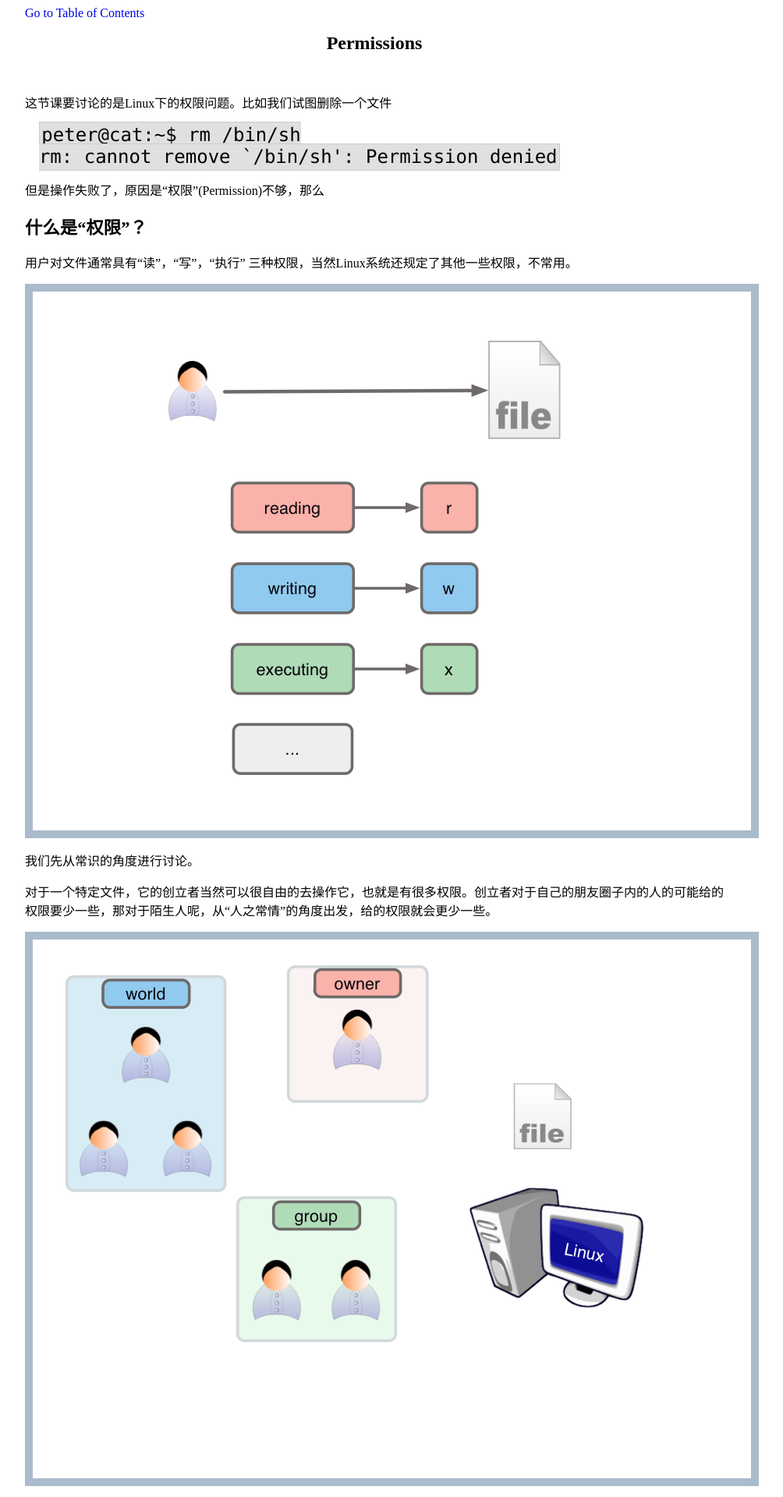
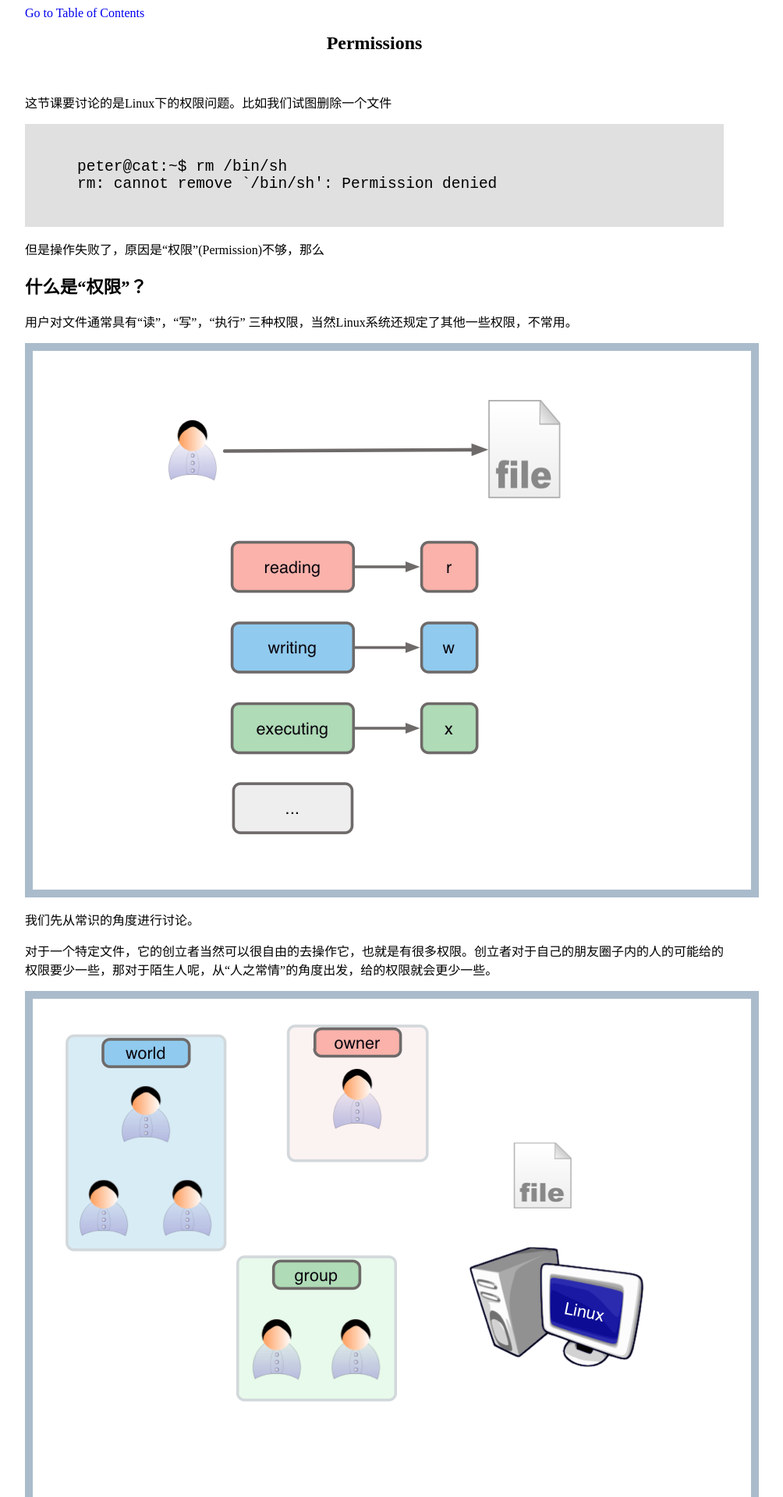
Before and after one commit to happypeter/LGCB, a Jekyll site: the page built from book/bash_perm.md, in a window 1280 px wide. Shown: the top 1920 px of the page at 78% size, without its empty margins (160-1164 px from the left). Built offline with Jekyll 4.4.1, drawn with Linux system fonts in a browser that asks for light colours; Markdown is read by kramdown in place of the engine named in the settings.

Commit message:
need to use div if I want the nice dark bacground for the block

```diff
--- a/book/bash_perm.md
+++ b/book/bash_perm.md
@@ -4,9 +4,13 @@ title: Permissions
 ---
 
 这节课要讨论的是Linux下的权限问题。比如我们试图删除一个文件
-
+<div class="code"><pre>
+<tt>
     peter@cat:~$ rm /bin/sh
     rm: cannot remove `/bin/sh': Permission denied
+</tt>
+</pre></div>
+
 
 但是操作失败了，原因是“权限”(Permission)不够，那么
 
--- a/css/lgcb.css
+++ b/css/lgcb.css
@@ -97,9 +97,3 @@ div.code
     padding: 0.1em;
     font-size: 150%;
 }
-pre code
-{
-    background-color: #E0E0E0;
-    padding: 0.1em;
-    font-size: 150%;
-}
```
